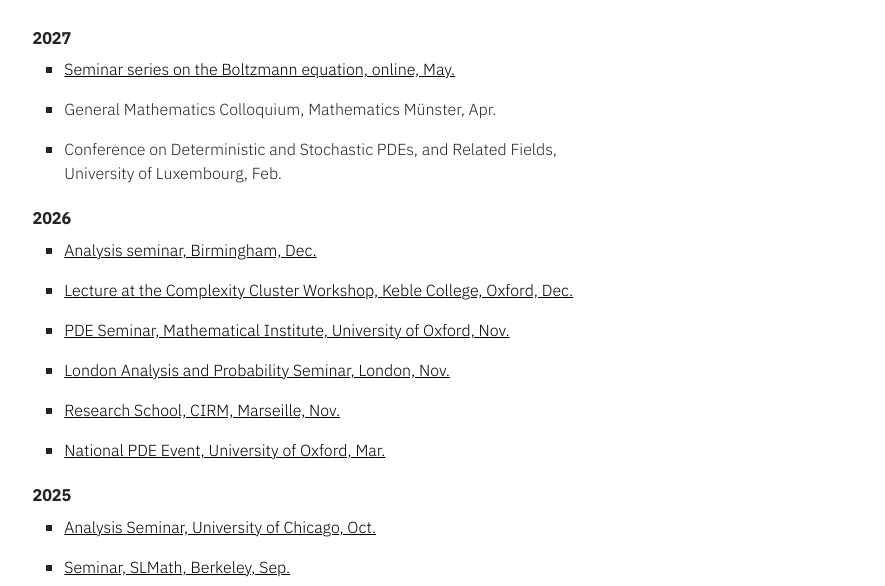
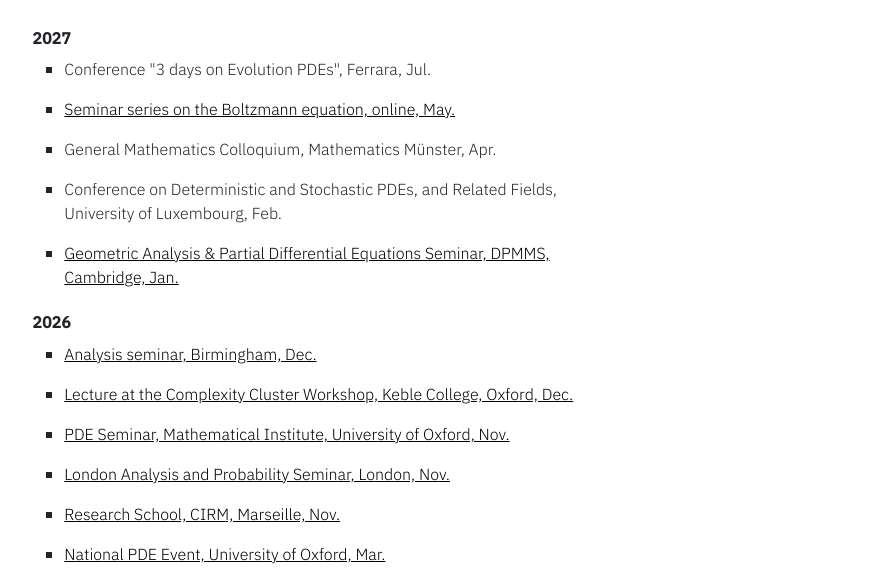
Before and after one commit to amelieloher/amelieloher.github.io, a plain HTML site: page talks.html in a window 1280 px wide. Shown: the part 188-774 px from the top of the page, without its empty margins (197-1082 px from the left). Drawn offline with Linux system fonts and the light colour scheme.

Commit message:
Talks: Cambridge seminar and Ferrara conference (2027)
Co-Authored-By: Claude Opus 5.5 <noreply@anthropic.com>
Claude-Session: https://claude.ai/code/session_01FSwEdMyGrHfEpPKtbhrcJM

```diff
--- a/talks.html
+++ b/talks.html
@@ -150,11 +150,15 @@
 		<div class="col-md-8">
 		<h4><b class="fs-6">2027</b></h4>
 		<ul type ="square">
+			<li><a>Conference "3 days on Evolution PDEs", Ferrara, Jul.</a></li></ul>
+		<ul type ="square">
 			<li><a class = "black-link" href = "https://indico.math.cnrs.fr/event/17684/" target = "_blank">Seminar series on the Boltzmann equation, online, May.</a></li></ul>
 		<ul type ="square">
 			<li><a>General Mathematics Colloquium, Mathematics Münster, Apr.</a></li></ul>
 		<ul type ="square">
 			<li><a>Conference on Deterministic and Stochastic PDEs, and Related Fields, University of Luxembourg, Feb.</a></li></ul>
+		<ul type ="square">
+			<li><a class = "black-link" href = "https://talks.cam.ac.uk/show/index/11715/" target = "_blank">Geometric Analysis &amp; Partial Differential Equations Seminar, DPMMS, Cambridge, Jan.</a></li></ul>
 		<h4><b class="fs-6">2026</b></h4>
 		<ul type ="square">
 			<li><a class = "black-link" href = "https://www.birmingham.ac.uk/research/centres-institutes/research-in-mathematics/analysis" target = "_blank">Analysis seminar, Birmingham, Dec.</a></li></ul>
```
